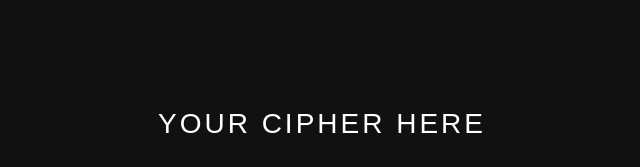
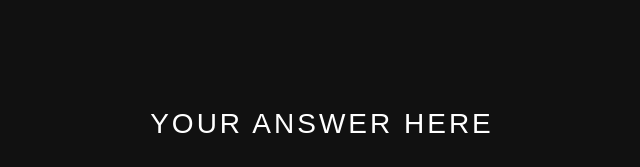
Before and after one commit to RC-NAL/Cipher-Challenge, a plain HTML site: page index.html in a window 1280 px wide. Shown: the part 228-395 px from the top of the page, without its empty margins (318-958 px from the left). Drawn offline with Linux system fonts and the light colour scheme.

Commit message:
Add files via upload

```diff
--- a/index.html
+++ b/index.html
@@ -78,7 +78,7 @@
     <div class="container">
 
         <div class="cipher">
-            YOUR CIPHER HERE
+            YOUR ANSWER HERE
         </div>
 
         <input type="text" id="answer" placeholder="Enter the answer...">
```
